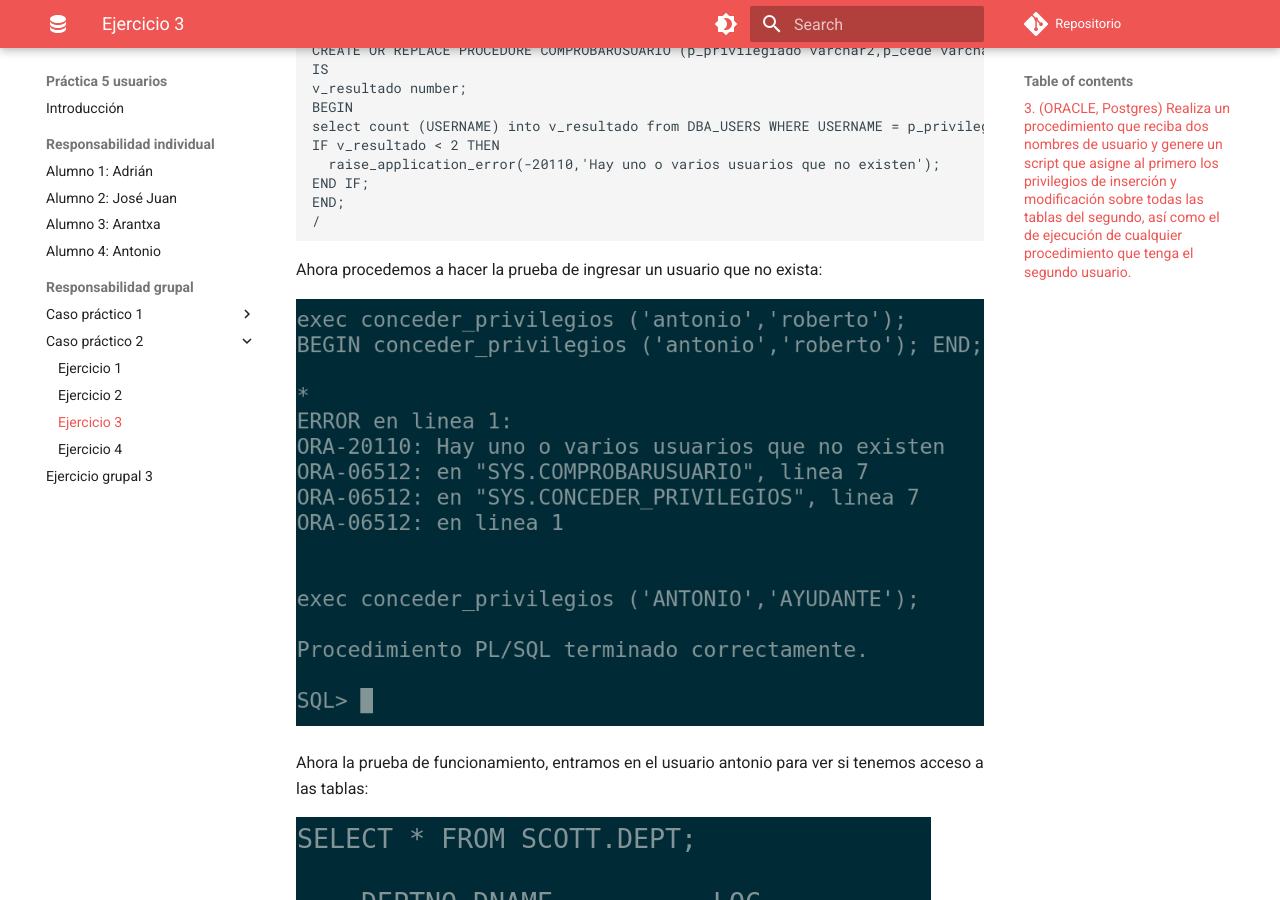
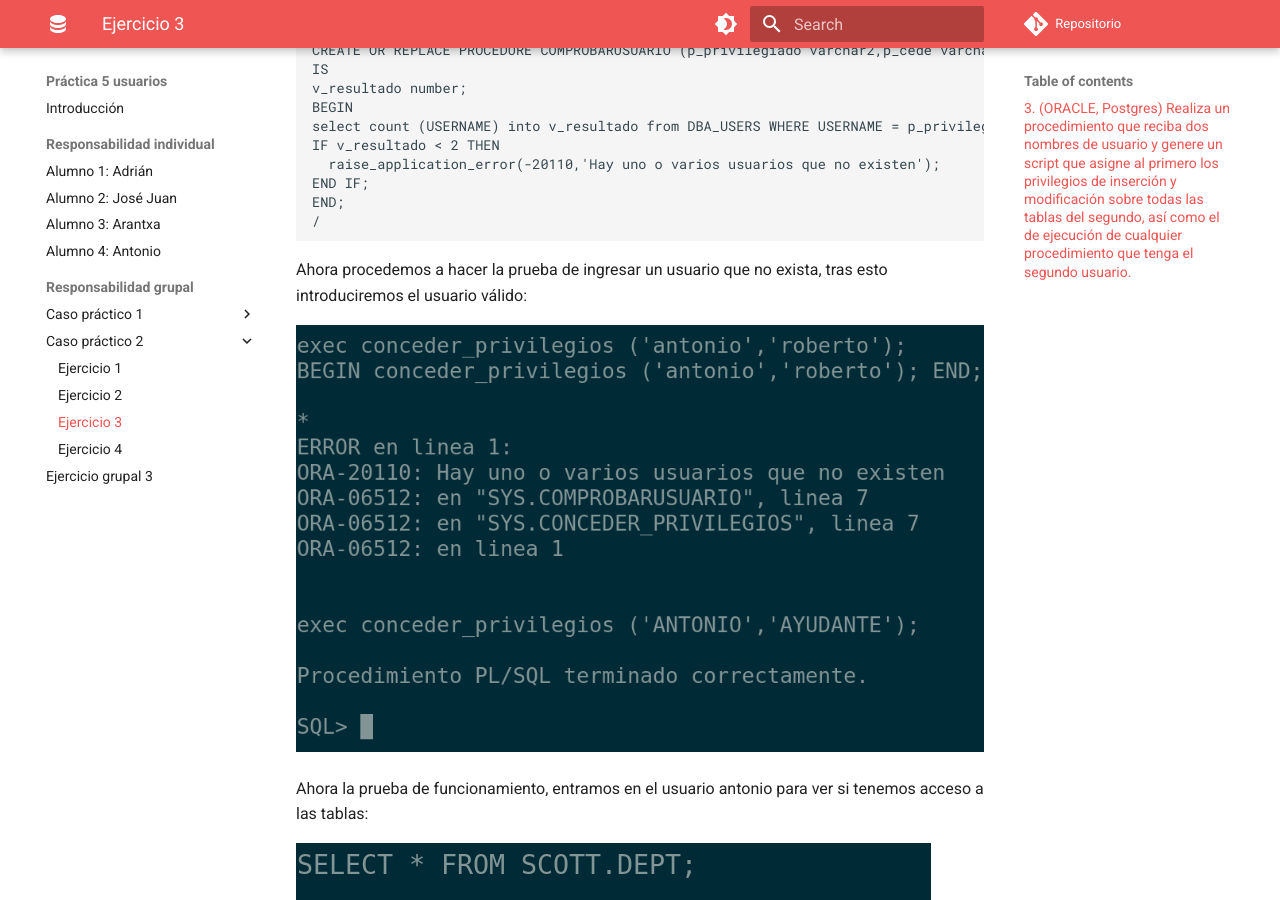
Before and after one commit to adriasir123/grupalesbdc, an MkDocs documentation site: the page built from docs/p5-usuarios/rg/caso-practico-2-ej3.md, in a window 1280 px wide and 900 px high, scrolled down 915 px. Built offline with MkDocs 1.6.1 and Material for MkDocs 9.7.7, drawn with Linux system fonts in a browser that asks for light colours; comment, search, counter and statistics services are not loaded.

Commit message:
he subido lo que llevo

````diff
--- a/docs/p5-usuarios/rg/caso-practico-2-ej3.md
+++ b/docs/p5-usuarios/rg/caso-practico-2-ej3.md
@@ -44,7 +44,7 @@ END;
 ```
 
 
-Ahora procedemos a hacer la prueba de ingresar un usuario que no exista:
+Ahora procedemos a hacer la prueba de ingresar un usuario que no exista, tras esto introduciremos el usuario válido:
 
 ![prueba1](/img/capturas-antonio/prueba-funcionamiento-caso2-ejercicio-2.png)
 
````
